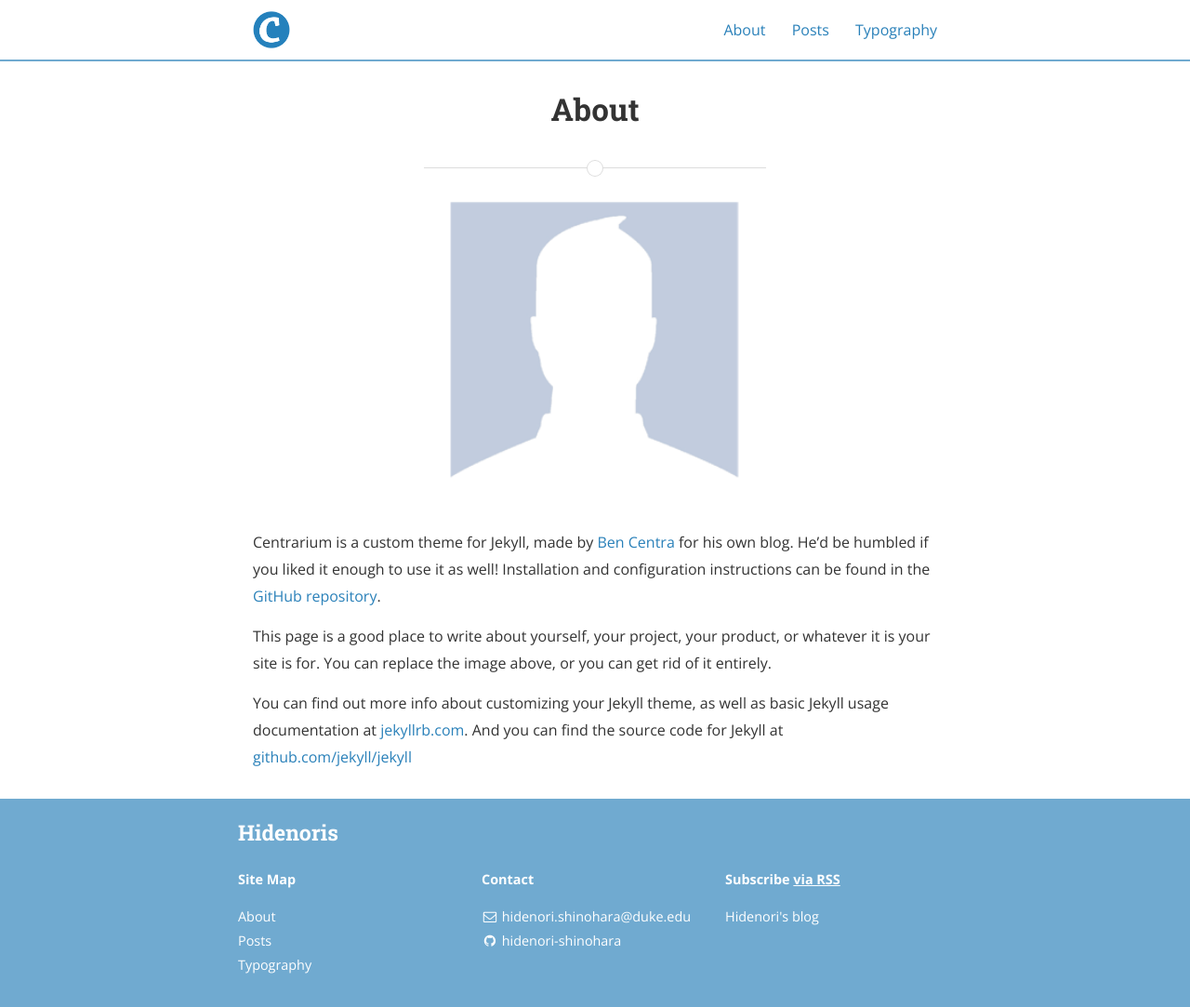
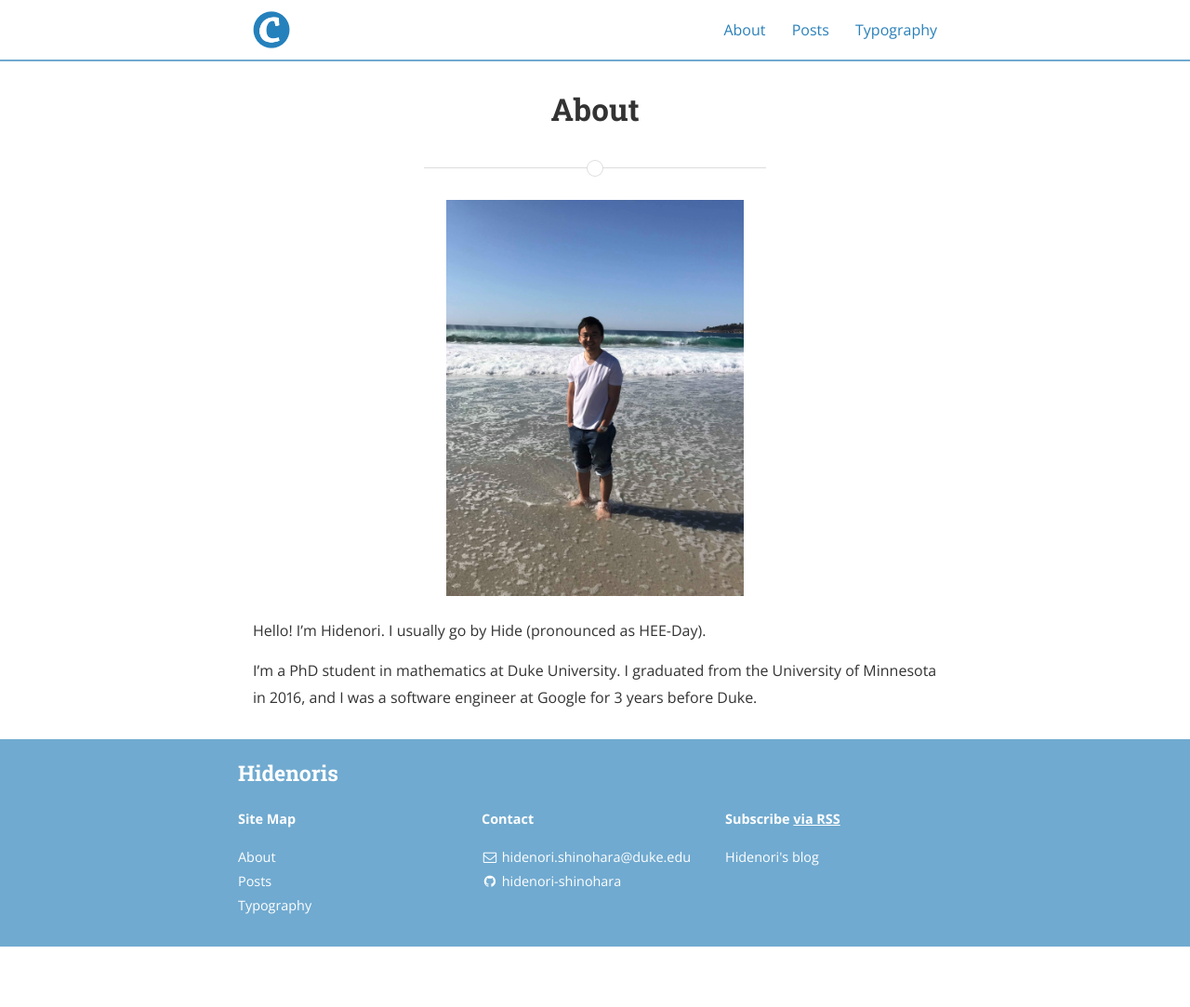
Before and after one commit to hidenori-shinohara/hidenori-shinohara.github.io, a Jekyll site: the page built from about.md, in a window 1280 px wide. Shown: the whole page at 93% size. Built offline with Jekyll 4.4.1, drawn with Linux system fonts in a browser that asks for light colours; nearby versions of some CDN libraries; after the commit the page ends 1018 px from its top, so only the background shows below that.

Commit message:
Update about.md and add a profile picture
.

```diff
--- a/about.md
+++ b/about.md
@@ -4,14 +4,11 @@ title: About
 permalink: /about/
 ---
 
-<img src="{{ site.baseurl }}/assets/profile-placeholder.gif" title="Profile Picture" class="profile">
+<img src="{{ site.baseurl }}/assets/profile.jpg" title="Profile Picture" class="profile">
 
-Centrarium is a custom theme for Jekyll, made by [Ben Centra][bencentra] for his own blog. He'd be humbled if you liked it enough to use it as well! Installation and configuration instructions can be found in the [GitHub repository](https://github.com/bencentra/centrarium).
+Hello!
+I'm Hidenori.
+I usually go by Hide (pronounced as HEE-Day).
 
-This page is a good place to write about yourself, your project, your product, or whatever it is your site is for. You can replace the image above, or you can get rid of it entirely.
-
-You can find out more info about customizing your Jekyll theme, as well as basic Jekyll usage documentation at [jekyllrb.com](http://jekyllrb.com/). And you can find the source code for Jekyll at [github.com/jekyll/jekyll](https://github.com/jekyll/jekyll)
-
-[centrarium]: https://github.com/bencentra/centrarium
-[bencentra]: http://bencentra.com
-[jekyll]: https://github.com/jekyll/jekyll
+I'm a PhD student in mathematics at Duke University.
+I graduated from the University of Minnesota in 2016, and I was a software engineer at Google for 3 years before Duke.
```
Also changed, not shown: assets/profile.jpg (added), 1 other file.
